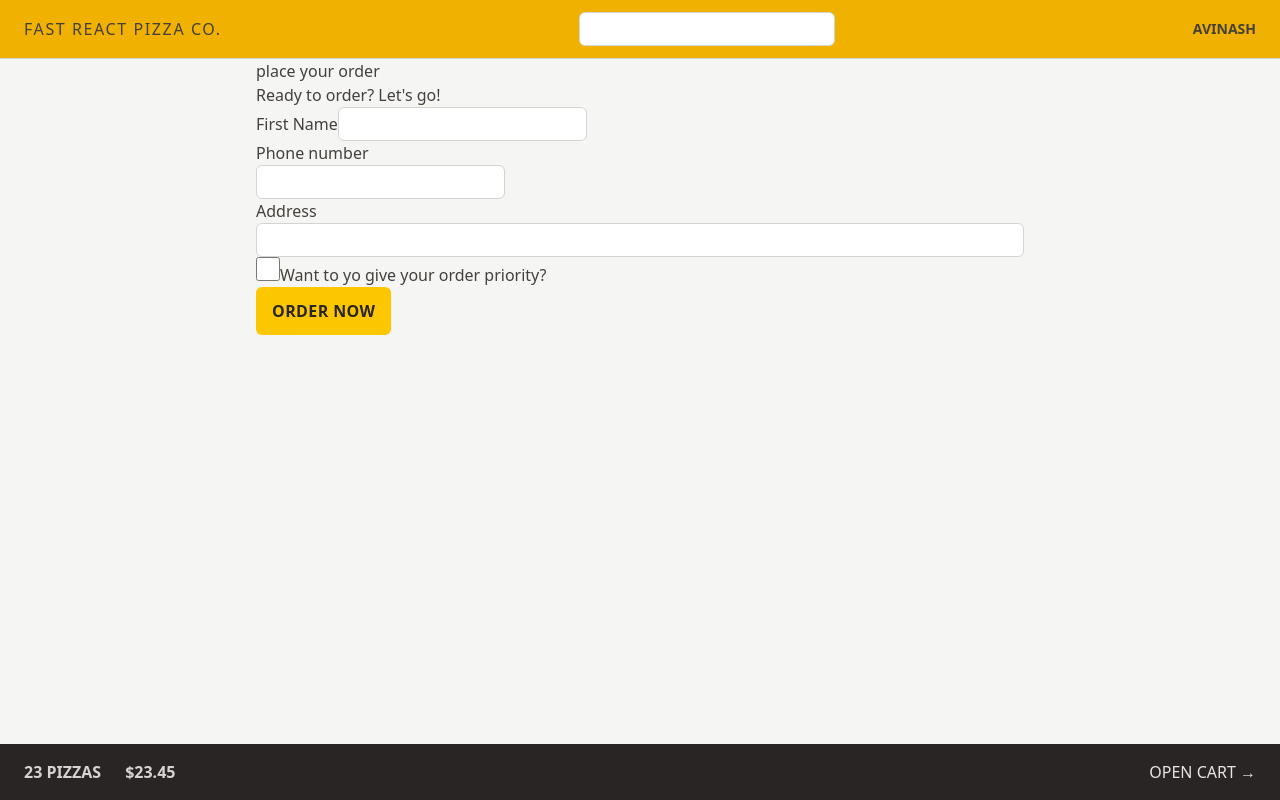
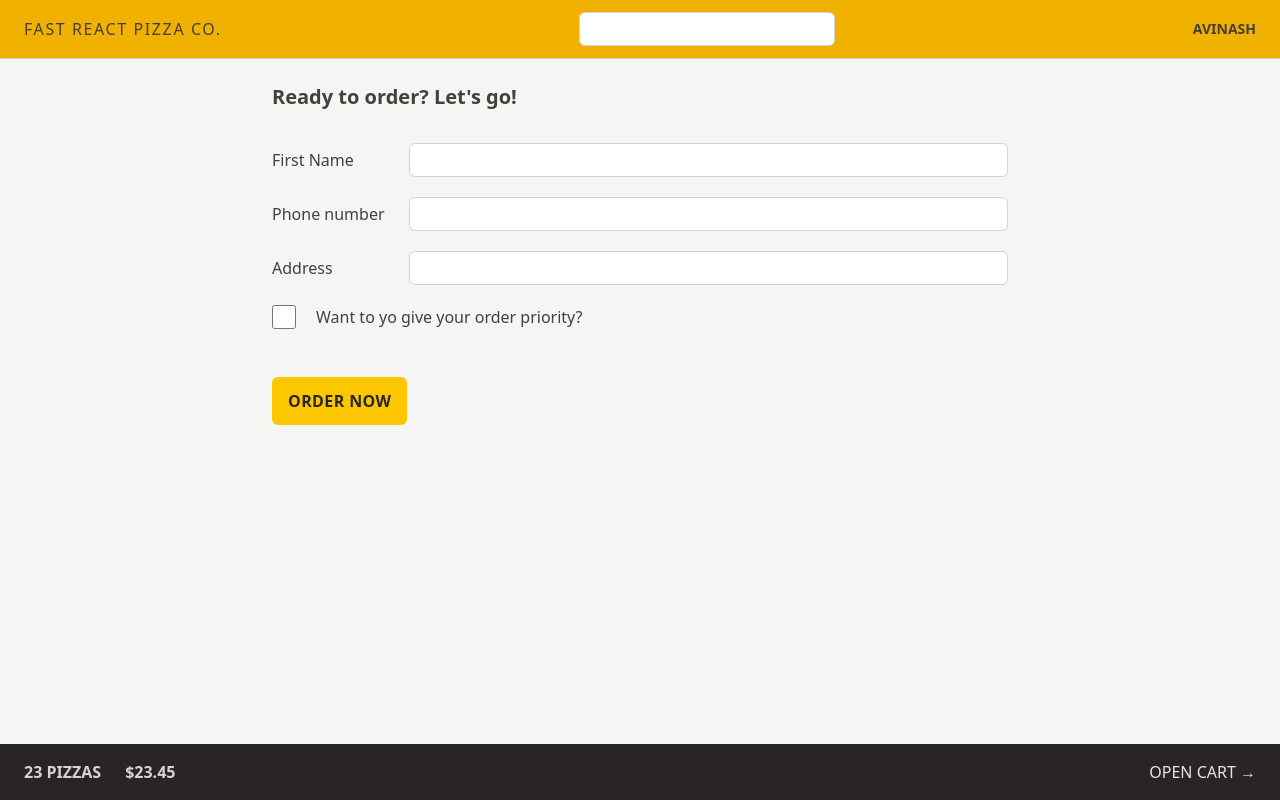
Before and after one commit to AAvi09/fast-react-pizza, a React (Vite) app: page /order/new in a window 1280 px wide. Built offline with nearby package versions, Linux system fonts and the light colour scheme.

Commit message:
feat: update index.html title and favicon; enhance CreateOrder form layout and styling; remove unnecessary heading from AppLayout

```diff
--- a/src/features/order/CreateOrder.jsx
+++ b/src/features/order/CreateOrder.jsx
@@ -43,36 +43,40 @@ function CreateOrder() {
   const cart = fakeCart;
 
   return (
-    <div>
-      <h2>Ready to order? Let's go!</h2>
+    <div className="px-4 py-6">
+      <h2 className="text-xl font-semibold mb-8">Ready to order? Let's go!</h2>
 
       <Form method="POST" actions={"/order/new"}>
-        <div>
-          <label>First Name</label>
+        <div className="mb-5 flex flex-col  gap-2 sm:flex-row sm:items-center">
+          <label className="sm:basis-40">First Name</label>
           <input
             type="text"
             name="customer"
             required
-            className="bg-white border border-stone-300 rounded-md px-2 py-1 focus:outline-none focus:ring-2 focus:ring-violet-500 focus:border-transparent"
+            className="bg-white border border-stone-300 rounded-md px-2 py-1 focus:outline-none focus:ring-2 focus:ring-violet-500 focus:border-transparent w-full transitioin-all duration-300"
           />
         </div>
 
-        <div>
-          <label>Phone number</label>
-          <div>
+        <div className="mb-5 flex flex-col gap-2 sm:flex-row sm:items-center">
+          <label className="sm:basis-40">Phone number</label>
+
           <input
             type="tel"
             name="phone"
             required
-              className="bg-white border border-stone-300 rounded-md px-2 py-1 focus:outline-none focus:ring-2 focus:ring-violet-500 focus:border-transparent"
+            className="bg-white border border-stone-300 rounded-md px-2 py-1 focus:outline-none focus:ring-2 focus:ring-violet-500 focus:border-transparent w-full transition-all duration-300"
           />
-          </div>
-          {formErrors?.phone && <p>{formErrors.phone}</p>}
+
+          {formErrors?.phone && (
+            <p className="mt-2 bg-red-100 text-xs text-red-700 rounded-md p-2">
+              {formErrors.phone}
+            </p>
+          )}
         </div>
 
-        <div>
-          <label>Address</label>
-          <div>
+        <div className="mb-5 flex flex-col gap-2 sm:flex-row sm:items-center">
+          <label className="sm:basis-40">Address</label>
+
           <input
             type="text"
             name="address"
@@ -80,9 +84,8 @@ function CreateOrder() {
             className="bg-white border border-stone-300 rounded-md px-2 py-1 focus:outline-none focus:ring-2 focus:ring-violet-500 focus:border-transparent w-full transition-all duration-300"
           />
         </div>
-        </div>
 
-        <div>
+        <div className="mb-12 flex items-center gap-5">
           <input
             className="h-6 w-6 accent-yellow-400 focus:outline-none focus:ring focus:ring-yellow-500 focus:ring-offset-2"
             type="checkbox"
@@ -91,7 +94,9 @@ function CreateOrder() {
             // value={withPriority}
             // onChange={(e) => setWithPriority(e.target.checked)}
           />
-          <label htmlFor="priority">Want to yo give your order priority?</label>
+          <label htmlFor="priority" className="font-medium">
+            Want to yo give your order priority?
+          </label>
         </div>
 
         <div>
--- a/src/ui/AppLayout.jsx
+++ b/src/ui/AppLayout.jsx
@@ -17,7 +17,6 @@ const AppLayout = () => {
       ) : (
         <div className="overflow-scroll">
           <main className="mx-auto max-w-3xl">
-            <h1>place your order</h1>
             {/* <Home /> */}
             <Outlet />
           </main>
```
Also changed, not shown: index.html (+5 -2 lines). Lines whose indentation alone changed are shown as unchanged.
